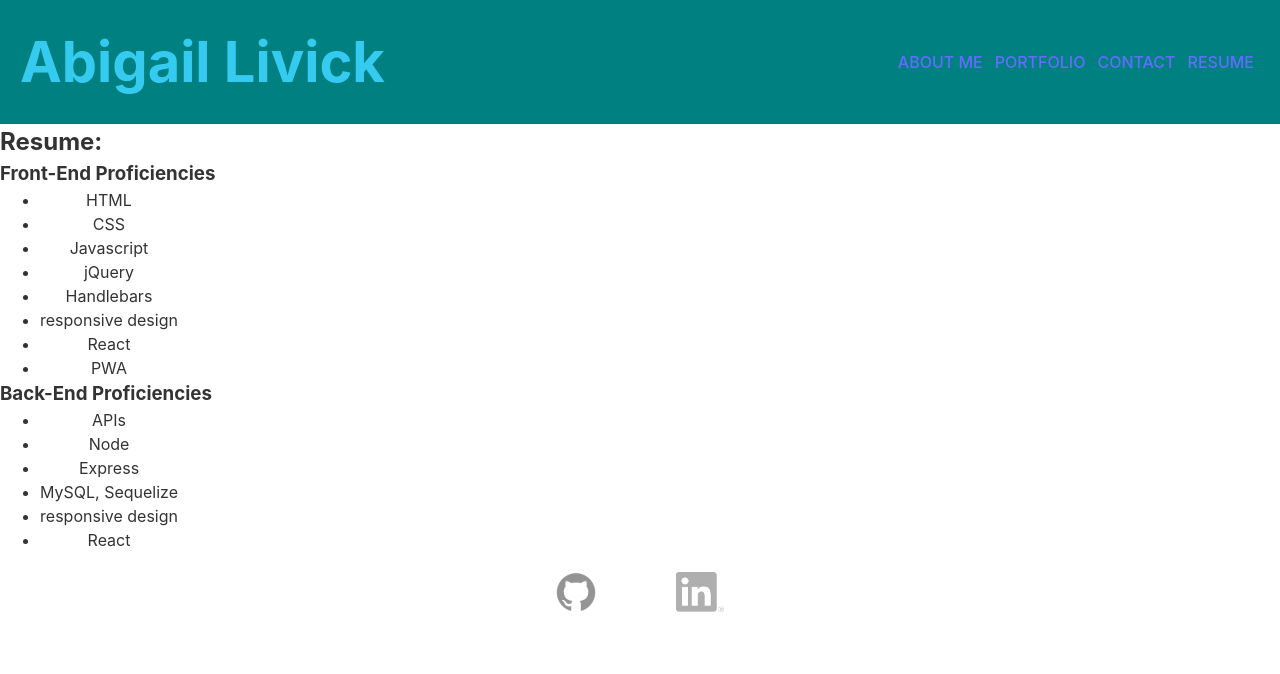
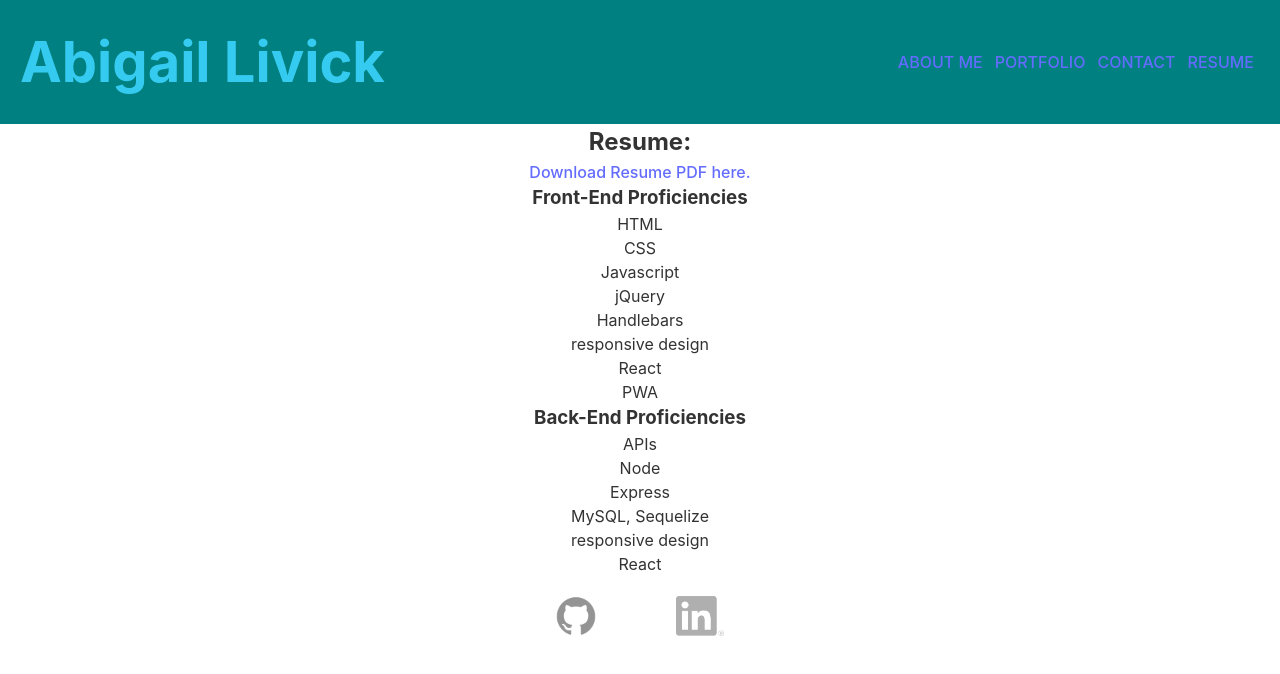
Before and after one commit to lailiel/20-React-Portfolio, a React (Vite) app in the folder react-portfolio/: page /resume in a window 1280 px wide. Shown: the top 674 px of the page. Built offline with nearby package versions, Linux system fonts and the light colour scheme.

Commit message:
resume page completed with functioning link to download resume pdf

```diff
--- a/react-portfolio/src/index.css
+++ b/react-portfolio/src/index.css
@@ -15,11 +15,19 @@
   -webkit-text-size-adjust: 100%;
 }
 
+body{
+  display: flex;
+  width: 100vw;
+  overflow-x: hidden;
+}
 
 * {
   margin: 0;
   color: #333;
 }
+
+/*----------------------------- */
+
 .navbar {
   display: flex;
   align-items:center;
@@ -47,6 +55,8 @@
   color: #f1356d;
 }
 
+/*----------------------------- */
+
 .footer {
   position: relative;
   left: 0;
@@ -62,6 +72,7 @@
   padding: 0 40px 0 40px;
 }
 
+/*----------------------------- */
 
 .content {
   display: flex;
@@ -75,17 +86,21 @@
   padding: 2em;
 }
 
+/*----------------------------- */
+
 .resume {
   display: flex;
   flex-direction: column;
   align-items: start;
+  place-items: center;
 }
 
-/* html {
-  display: flex;
-  width: 100%;
-  height: 100%;
-} */
+.resume-ul {
+  list-style: none;
+  padding: 0;
+}
+
+/*----------------------------- */
 
 a {
   font-weight: 500;
@@ -96,15 +111,6 @@ a:hover {
   color: #535bf2;
 }
 
-
-
-body {
-  margin: 0;
-  display: flex;
-  place-items: center;
-  width: 100%;
-  height: 100%;
-}
 
 button {
   border-radius: 8px;
--- a/react-portfolio/src/pages/ContactPage.jsx
+++ b/react-portfolio/src/pages/ContactPage.jsx
@@ -1,7 +1,13 @@
 export default function ContactPage() {
     return (
-        <div className="contact form">
-
+        <div className="contact-form">
+            <h2>Contact</h2>
+            <h3>Name:</h3>
+                <input type="text" className="name" />
+            <h3>Email:</h3>
+                <input type="text" className="email" />
+            <h3>Message:</h3>
+                <textarea rows="10" className="message"></textarea>
 
         </div>
     )
--- a/react-portfolio/src/pages/Resume.jsx
+++ b/react-portfolio/src/pages/Resume.jsx
@@ -1,10 +1,12 @@
+import resume from "../assets/AbigailLivick.pdf"
+
 export default function ResumePage() {
     return (
-        <div className="resume">
+        <div className="resume-content">
             <h2>Resume: </h2>
-            <a ></a>
+            <a href={resume} download>Download Resume PDF here.</a>
             <h3>Front-End Proficiencies</h3>
-                <ul>
+                <ul className="resume-ul">
                     <li>HTML</li>
                     <li>CSS</li>
                     <li>Javascript</li>
@@ -15,7 +17,7 @@ export default function ResumePage() {
                     <li>PWA</li>
                 </ul>
             <h3>Back-End Proficiencies</h3>
-                <ul>
+                <ul className="resume-ul">
                     <li>APIs</li>
                     <li>Node</li>
                     <li>Express</li>
```
Also changed, not shown: 1 other file (tests, documents, lock files or other folders).
